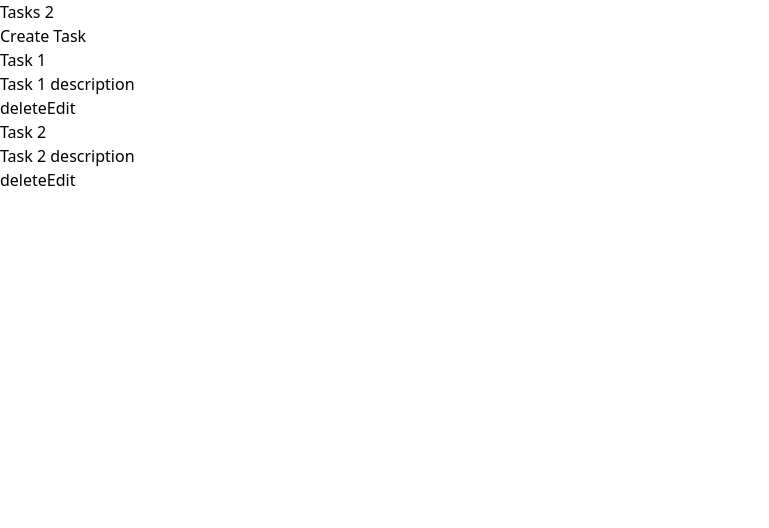
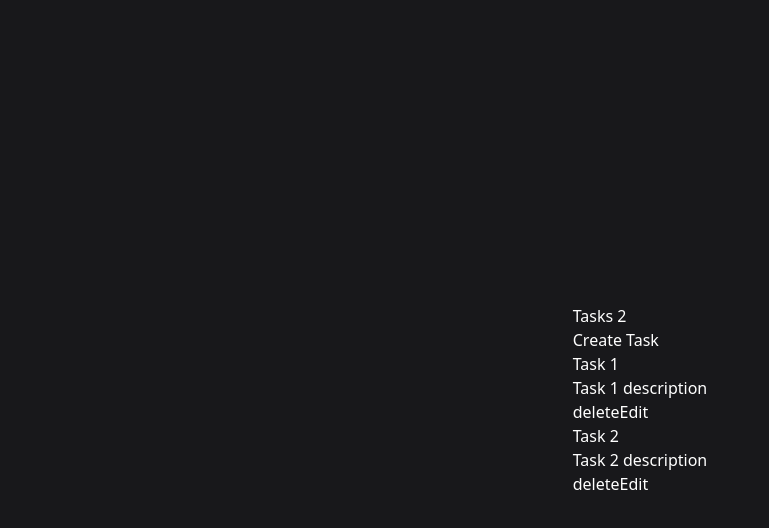
Before and after one commit to dgutierrez21/redux-rtk-crud-app, a React (Vite) app: page / in a window 1280 px wide. Shown: the top 528 px of the page, without its empty margins (0-769 px from the left). Built offline with nearby package versions, Linux system fonts and the light colour scheme.

Commit message:
add styles to the app component and add div to the taskList

```diff
--- a/src/App.tsx
+++ b/src/App.tsx
@@ -20,9 +20,11 @@ const router = createBrowserRouter([
 
 function App() {
   return (
-    <>
-      <RouterProvider router={router} />
-    </>
+    <div className="h-screen bg-zinc-900 text-white">
+      <div className="flex h-full items-center justify-center">
+        <RouterProvider router={router} />
+      </div>
+    </div>
   );
 }
 
--- a/src/components/TaskList.tsx
+++ b/src/components/TaskList.tsx
@@ -14,7 +14,7 @@ const TaskList = () => {
   };
 
   return (
-    <>
+    <div>
       <header>
         <h1>Tasks {tasks.length}</h1>
         <Link to="/create-task">Create Task</Link>
@@ -29,7 +29,7 @@ const TaskList = () => {
           <Link to={`edit-task/${id}`}>Edit</Link>
         </div>
       ))}
-    </>
+    </div>
   );
 };
 
```
